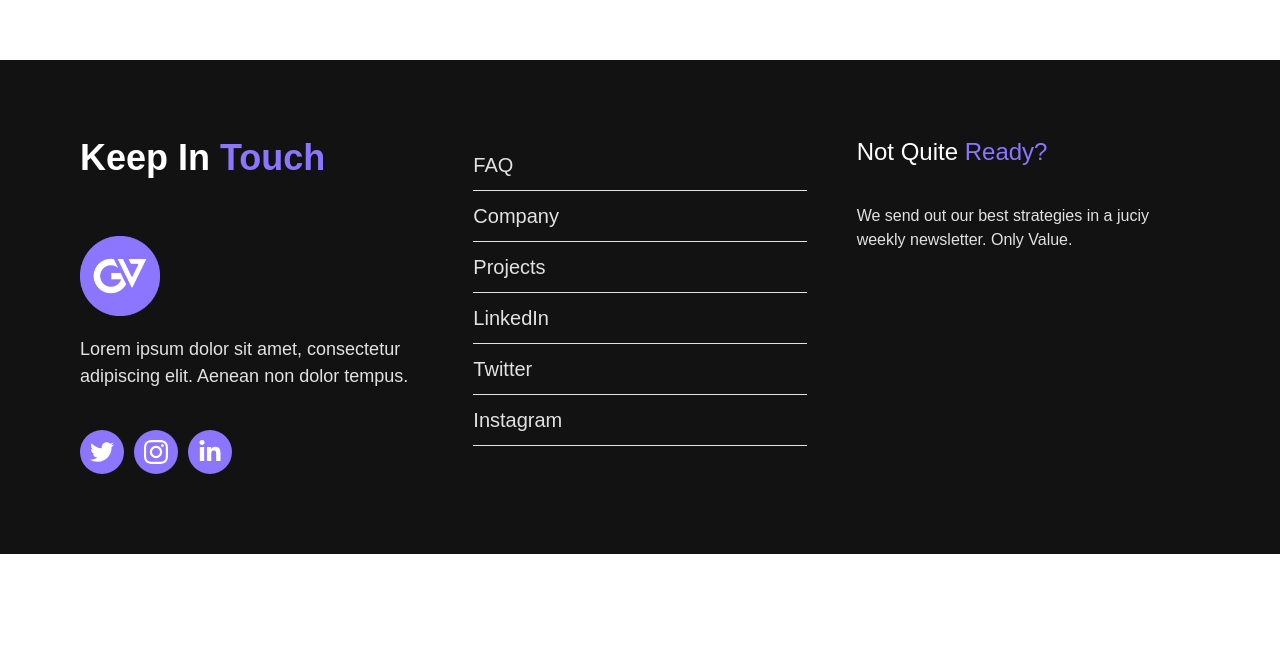
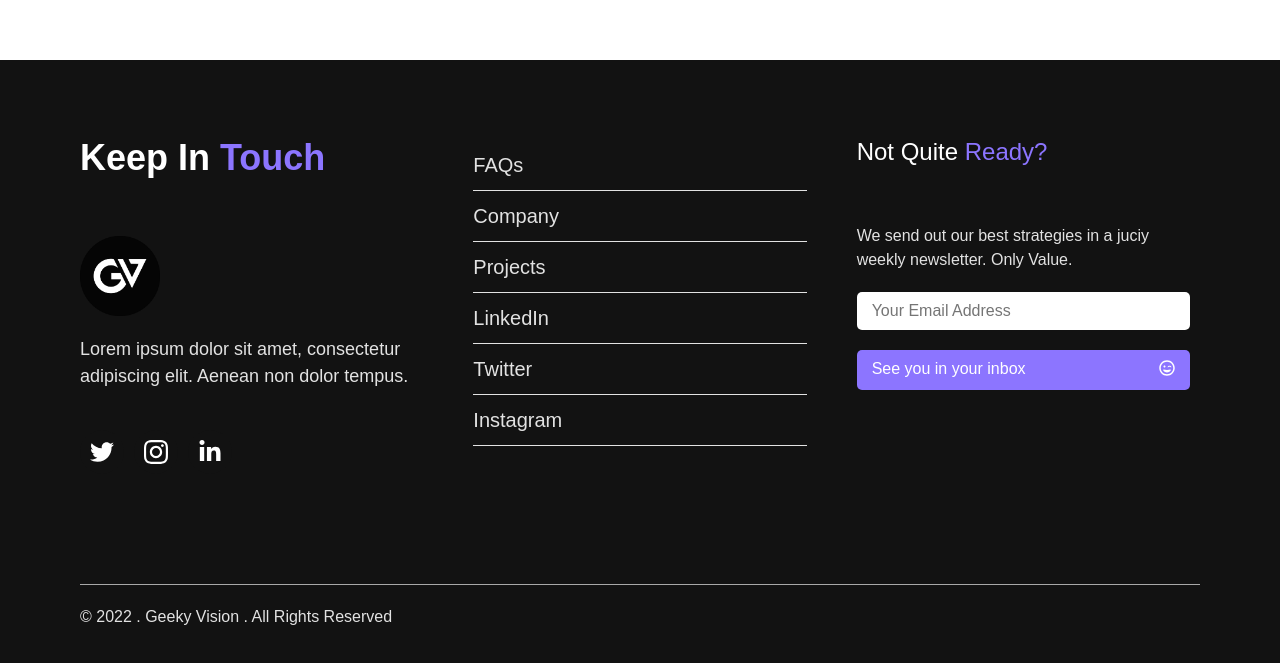
Before and after one commit to himakhaitan/GV-Website, a Next.js app: page / in a window 1280 px wide. Shown: the part 717-1380 px from the top of the page. Before the commit the page ends 1271 px from the top, so only its background shows below. Built offline with nearby package versions, Linux system fonts and the light colour scheme.

Commit message:
Footer Update

```diff
--- /dev/null
+++ b/components/Input.jsx
@@ -0,0 +1,17 @@
+import classes from "../styles/components/Input.module.css";
+
+const Input = ({ type, value, onChange, className, placeholder }) => {
+  return (
+    <div className={classes.input}>
+      <input
+        className={className}
+        type={type}
+        onChange={onChange}
+        value={value}
+        placeholder={placeholder}
+      />
+    </div>
+  );
+};
+
+export default Input;
--- a/layouts/Footer.jsx
+++ b/layouts/Footer.jsx
@@ -2,10 +2,19 @@ import classes from "../styles/layouts/Footer.module.css";
 import Image from "next/image";
 import Link from "next/link";
 import Social from "../components/Social";
-import { FaTwitter, FaLinkedinIn } from "react-icons/fa";
+import Input from "../components/Input";
+import { useState } from "react";
+
+import { FaTwitter, FaLinkedinIn, FaRegGrinWink } from "react-icons/fa";
 import { SiInstagram } from "react-icons/si";
 
 const Footer = ({}) => {
+  const [email, setEmail] = useState("");
+
+  const handleEmailChange = (e) => {
+    setEmail(e.target.value);
+  };
+
   return (
     <>
       <footer className={classes.footer}>
@@ -15,7 +24,7 @@ const Footer = ({}) => {
           </h3>
           <Image
             className='margin-top-large'
-            src='/brand/logo-purple-1080x1080.png'
+            src='/brand/logo-1080x1080.png'
             alt='Geeky Vision Logo'
             width={80}
             height={80}
@@ -25,16 +34,16 @@ const Footer = ({}) => {
             dolor tempus.
           </p>
           <div className={classes.footer_social + " margin-top-medium"}>
-            <Social href='/' theme='secondary' Icon={FaTwitter} />
-            <Social href='/' theme='secondary' Icon={SiInstagram} />
-            <Social href='/' theme='secondary' Icon={FaLinkedinIn} />
+            <Social href='/' theme='primary' Icon={FaTwitter} />
+            <Social href='/' theme='primary' Icon={SiInstagram} />
+            <Social href='/' theme='primary' Icon={FaLinkedinIn} />
           </div>
         </div>
         <div className={classes.footer_secondary}>
           <div className={classes.footer_item}>
             <Link href='/'>
               <h5 className={`color-tertiary ${classes.footer_item_text}`}>
-                FAQ
+                FAQs
               </h5>
             </Link>
           </div>
@@ -78,12 +87,32 @@ const Footer = ({}) => {
           <h5 className={"color-tertiary " + classes.footer_tertiary_heading}>
             Not Quite <span className='color-secondary'>Ready?</span>
           </h5>
-          <p className='color-grey margin-top-medium'>
+          <p className='color-grey margin-top-large'>
             We send out our best strategies in a juciy weekly newsletter. Only
             Value.
           </p>
+          <Input
+            value={email}
+            type='email'
+            onChange={handleEmailChange}
+            className='margin-top-small'
+            placeholder={"Your Email Address"}
+          />
+          <div className={classes.submitButton + " margin-top-small"}>
+            <div>See you in your inbox</div>
+            <div>
+              <FaRegGrinWink />
+            </div>
+          </div>
         </div>
       </footer>
+      <div className={classes.copyright}>
+        <div className={classes.copyrightsub}>
+          <p className={classes.copyright_text}>
+            &copy; 2022 . Geeky Vision . All Rights Reserved
+          </p>
+        </div>
+      </div>
     </>
   );
 };
--- /dev/null
+++ b/styles/components/Input.module.css
@@ -0,0 +1,13 @@
+.input {
+  width: 100%;
+}
+
+.input > input {
+  width: 100%;
+  border: none;
+  outline: none;
+  padding: 1rem 1.5rem;
+  font-size: 1.6rem;
+  border-radius: 0.5rem;
+  background-color: var(--color-tertiary);
+}
--- a/styles/layouts/Footer.module.css
+++ b/styles/layouts/Footer.module.css
@@ -23,7 +23,7 @@
 }
 
 .footer_item:hover {
-  border-bottom: 1.5px solid var(--color-secondary);
+  border-bottom: 0.5px solid var(--color-secondary);
   width: 70%;
 }
 
@@ -41,15 +41,53 @@
 }
 
 .footer_secondary {
-    padding: 0 1rem;
+  padding: 0 1rem;
 }
 
 .footer_tertiary {
-    padding: 0 1rem;
+  padding: 0 1rem;
 }
 
 .footer_tertiary_heading {
-    font-size: 2.4rem;
-    font-weight: 300;
-    color: var(--color-tertiary);
+  font-size: 2.4rem;
+  font-weight: 300;
+  color: var(--color-tertiary);
 }
+
+/* Button */
+
+.submitButton {
+  padding: 1rem 1.5rem;
+  display: grid;
+  grid-template-columns: 1fr max-content;
+  grid-column-gap: 0.5rem;
+  font-size: 1.6rem;
+  border-radius: 0.5rem;
+  cursor: pointer;
+  transition: all 0.2s ease-in-out;
+  user-select: none;
+  background-color: var(--color-secondary);
+  color: var(--color-tertiary);
+}
+
+.submitButton:hover {
+  transform: translateY(-0.5rem);
+  box-shadow: 0rem 1rem 2rem rgba(253, 249, 249, 0.1);
+}
+
+/* Copyright */
+
+.copyright {
+  background-color: var(--color-primary);
+  padding: 3rem 8rem;
+}
+.copyrightsub {
+  padding: 2rem 0rem;
+  border-top: 1px solid var(--color-grey-dark);
+}
+
+.copyright_text {
+  font-size: 1.6rem;
+  font-weight: 300;
+  color: var(--color-grey);
+}
```
